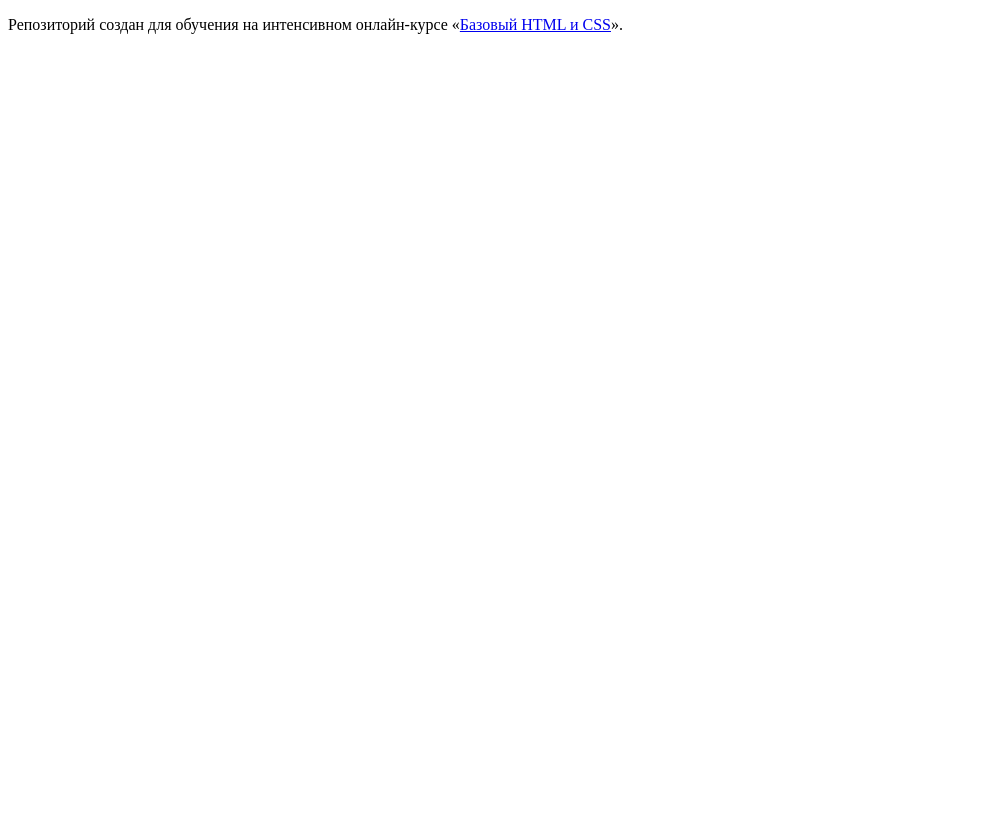
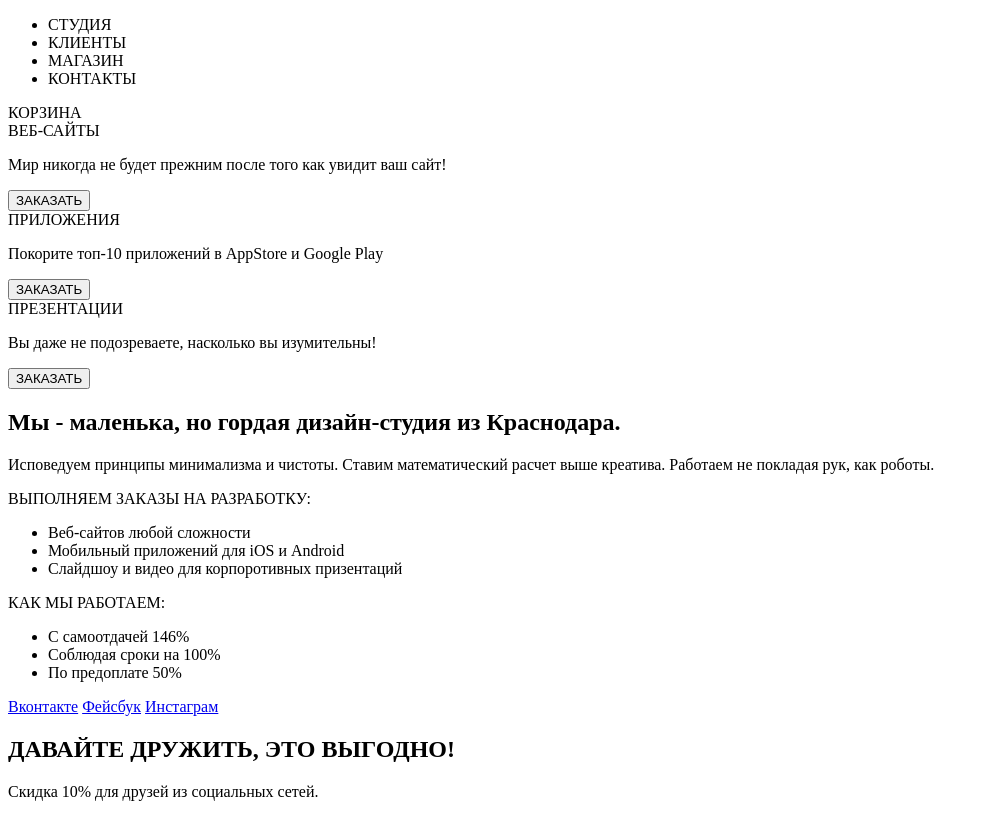
Before and after one commit to alexx150489/151606-nerds, a plain HTML site: page index.html in a window 1280 px wide. Shown: the whole page, without its empty margins (0-989 px from the left). Drawn offline with Linux system fonts and the light colour scheme.

Commit message:
Добавил разметку index.html и catalog.html

```diff
--- a/index.html
+++ b/index.html
@@ -1,12 +1,126 @@
 <!DOCTYPE html>
-<html lang="ru">
+<html>
   <head>
     <meta charset="utf-8">
-    <title>HTML Academy: Нёрдс</title>
+    <title> Магазин готовых макетов «Нёрдс» </title>
   </head>
+
   <body>
+    <header class="main-header">
+        <div class="container-header">
+            <div class="main-logo">
+            </div>
+            <nav class="main-menu">
+                <ul>
+                    <li>СТУДИЯ</li>
+                    <li>КЛИЕНТЫ</li>
+                    <li>МАГАЗИН</li>
+                    <li>КОНТАКТЫ</li>
+                </ul>
+            </nav>
+            <div class="cart">КОРЗИНА
+                <div class="cart-icon">
+                </div>
+            </div>
+        </div>
 
-    <p>Репозиторий создан для обучения на интенсивном онлайн‑курсе «<a href="https://htmlacademy.ru/intensive">Базовый HTML и CSS</a>».</p>
+        <div class="container-header">
+            <div class="slider">
+            </div>
+        </div>
+    </header>
 
-  </body>
-</html>
+    <div class="content">
+        <section class="futures-row">
+            <div class="features-item">
+                <div class="websites-picture">
+                </div>
+                <div class="features-title">ВЕБ-САЙТЫ
+                </div>
+                <p>
+                Мир никогда не будет прежним после того как увидит ваш сайт!
+                </p>
+                <button class="btn btn-red">ЗАКАЗАТЬ
+                </button>
+            </div>
+
+            <div class="features-item">
+                <div class="apps-picture">
+                </div>
+                <div class="features-title">ПРИЛОЖЕНИЯ
+                </div>
+                <p>
+                Покорите топ-10 приложений в AppStore и Google Play
+                </p>
+                <button class="btn btn-red">ЗАКАЗАТЬ
+                </button>
+             </div>
+
+            <div class="features-item">
+                <div class="presentation-picture">
+                </div>
+                <div class="features-title">ПРЕЗЕНТАЦИИ
+                </div>
+                <p>
+                Вы даже не подозреваете, насколько вы изумительны!
+                </p>
+                <button class="btn btn-yellow">ЗАКАЗАТЬ
+                </button>
+            </div>
+         </section>
+
+
+        <div class="index-content">
+            <section class="content-column-left">
+                <h2 class="content-column-title">Мы - маленька, но гордая дизайн-студия из Краснодара.</h2>
+                <p>Исповедуем принципы минимализма и чистоты. Ставим математический расчет выше креатива. Работаем не покладая рук, как роботы.                     </p>
+                <p>ВЫПОЛНЯЕМ ЗАКАЗЫ НА РАЗРАБОТКУ:</p>
+                <ul>
+                    <li>Веб-сайтов любой сложности</li>
+                    <li>Мобильный приложений для iOS и Android</li>
+                    <li>Слайдшоу и видео для корпоротивных призентаций</li>
+                </ul>
+            </section>
+
+            <section class="content-column-right">
+                <div class="logo-since">
+                </div>
+                <p>КАК МЫ РАБОТАЕМ:</p>
+                 <ul>
+                    <li>С самоотдачей 146%</li>
+                    <li>Соблюдая сроки на 100%</li>
+                    <li>По предоплате 50%</li>
+                </ul>
+            </section>
+        </div>
+
+        <div class="partners">
+            <section class="glukhanko"></section>
+            <section class="html-academy"></section>
+            <section class="borodinski"></section>
+        </div>
+     </div>
+
+     <div class="map">
+     </div>
+
+      <footer class="main-footer">
+          <div class="container-footer">
+              <section class="footer-social">
+                <a href="#" class="social-btn social-btn-vk">Вконтакте</a>
+                <a href="#" class="social-btn social-btn-fb">Фейсбук</a>
+                <a href="#" class="social-btn social-btn-inst">Инстаграм</a>
+              </section>
+
+              <section class="footer-friendship">
+                  <h2>ДАВАЙТЕ ДРУЖИТЬ, ЭТО ВЫГОДНО!</h2>
+                  <p>Скидка 10% для друзей из социальных сетей.</p>
+              </section>
+          </div>
+      </footer>
+
+
+
+
+   </body>
+ </html>
```
Also changed, not shown: catalog.html (added, +86 -0 lines).
